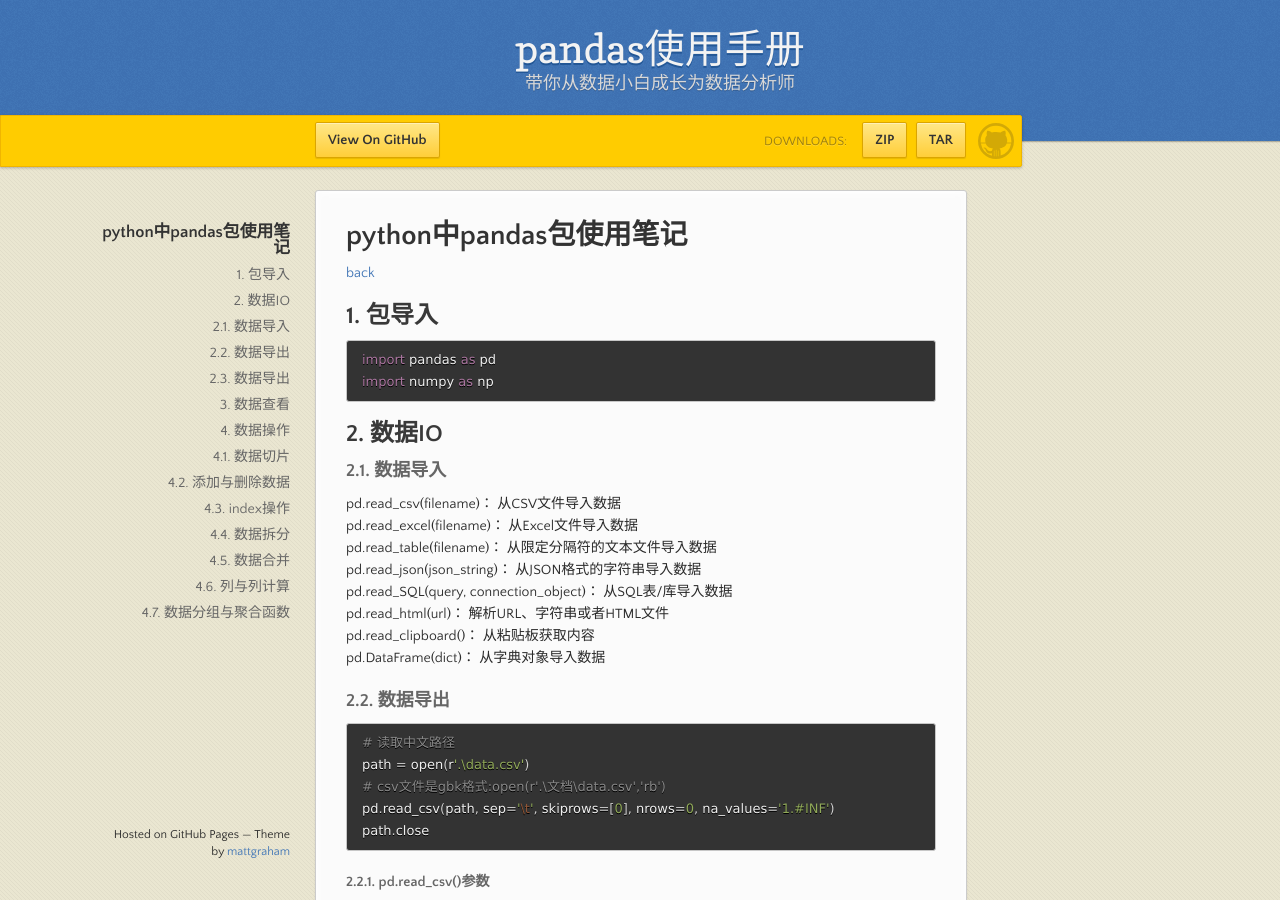
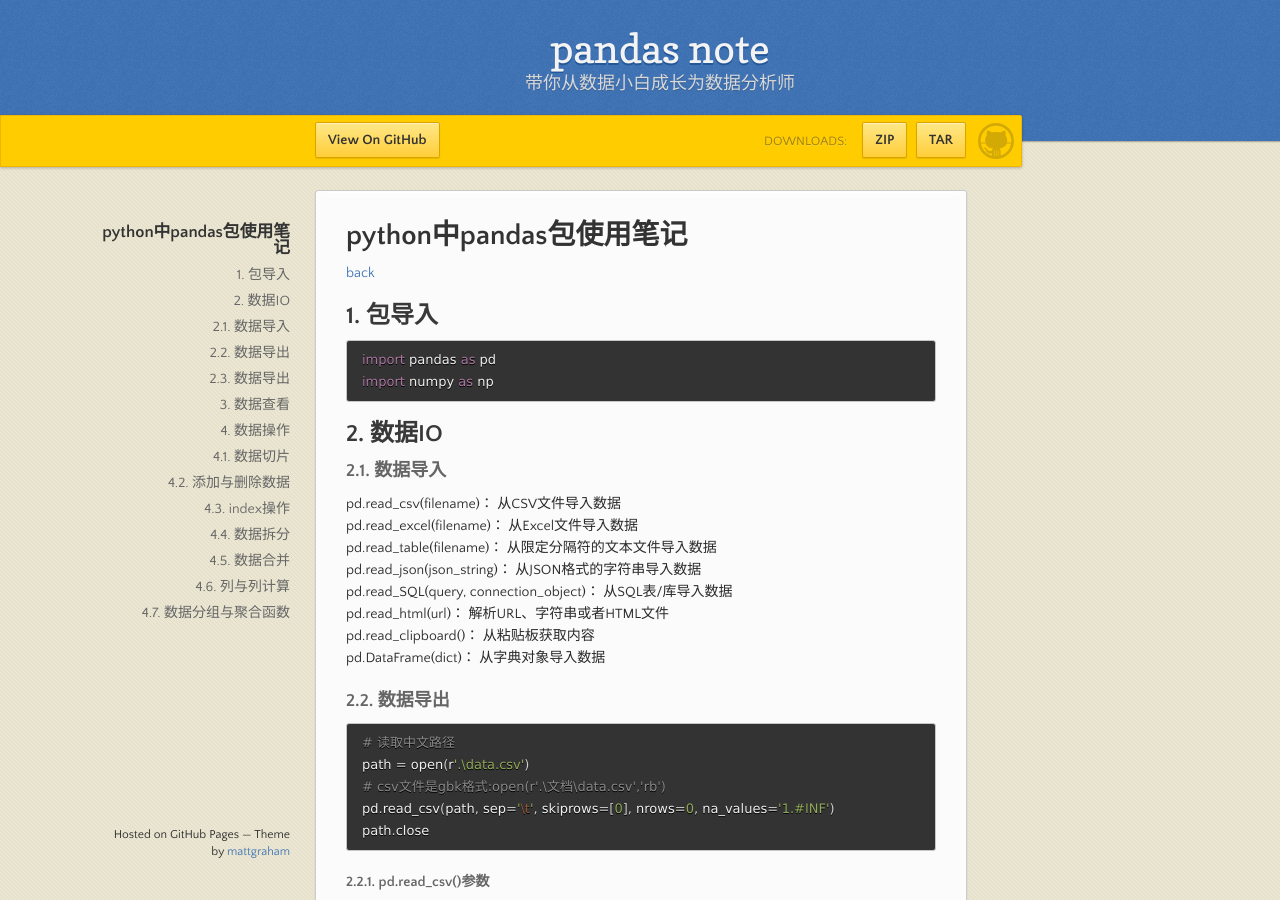
Before and after one commit to analy-liu/analy-liu.github.io, a Jekyll site: the page built from _posts/2022-06-02-PandasNote.md, in a window 1280 px wide and 900 px high. Built offline with Jekyll 4.4.1, drawn with Linux system fonts in a browser that asks for light colours.

```diff
--- a/_posts/2022-06-02-PandasNote.md
+++ b/_posts/2022-06-02-PandasNote.md
@@ -1,9 +1,6 @@
 ---
+title:  pandas note
 layout: default
-title: "pandas使用手册"
-categories: 数据分析工具
-tags: python
-excerpt:  pandas
 ---
 
 # python中pandas包使用笔记
```
Also changed, not shown: _posts/2022-06-01-SQL语法.md (+2 -0 lines).
